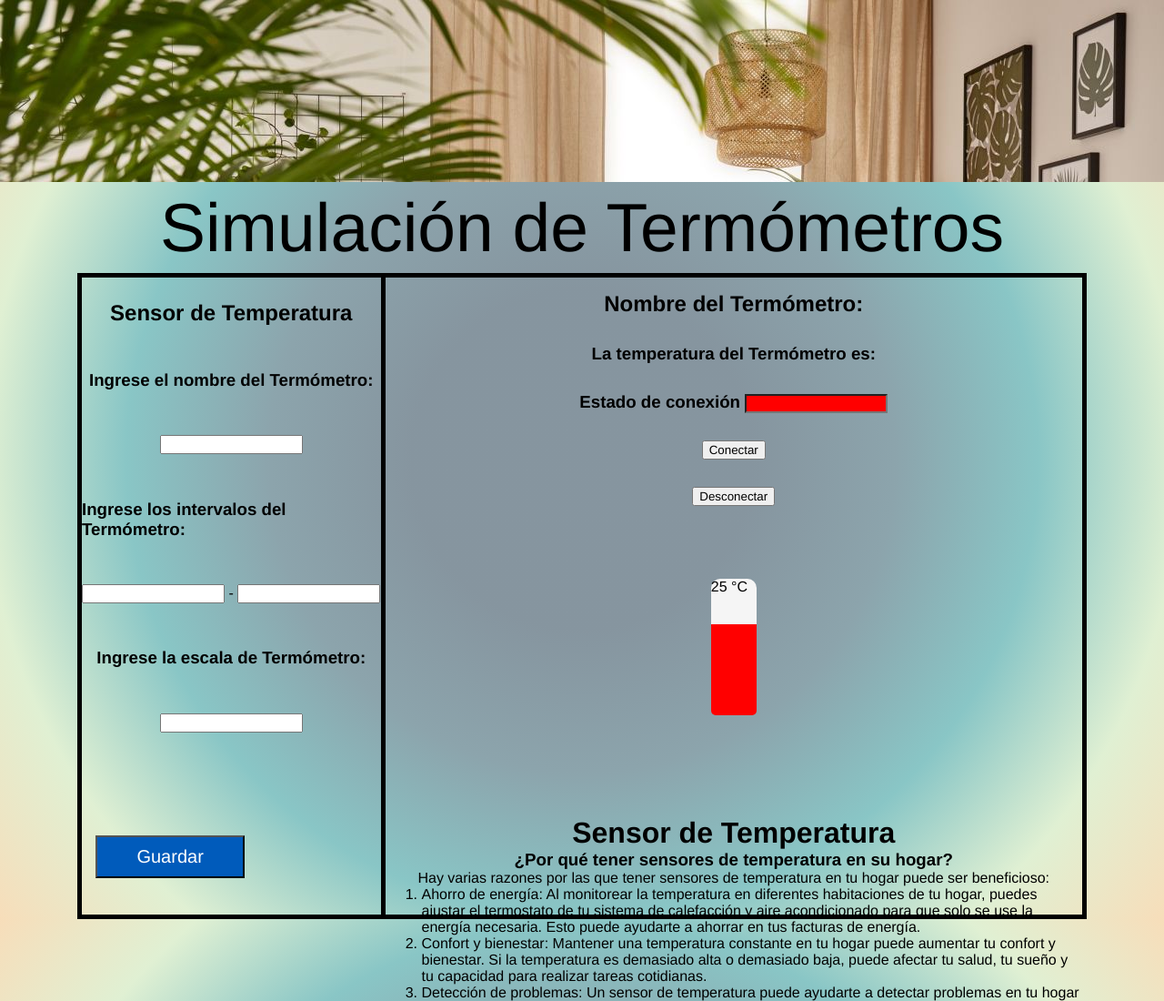
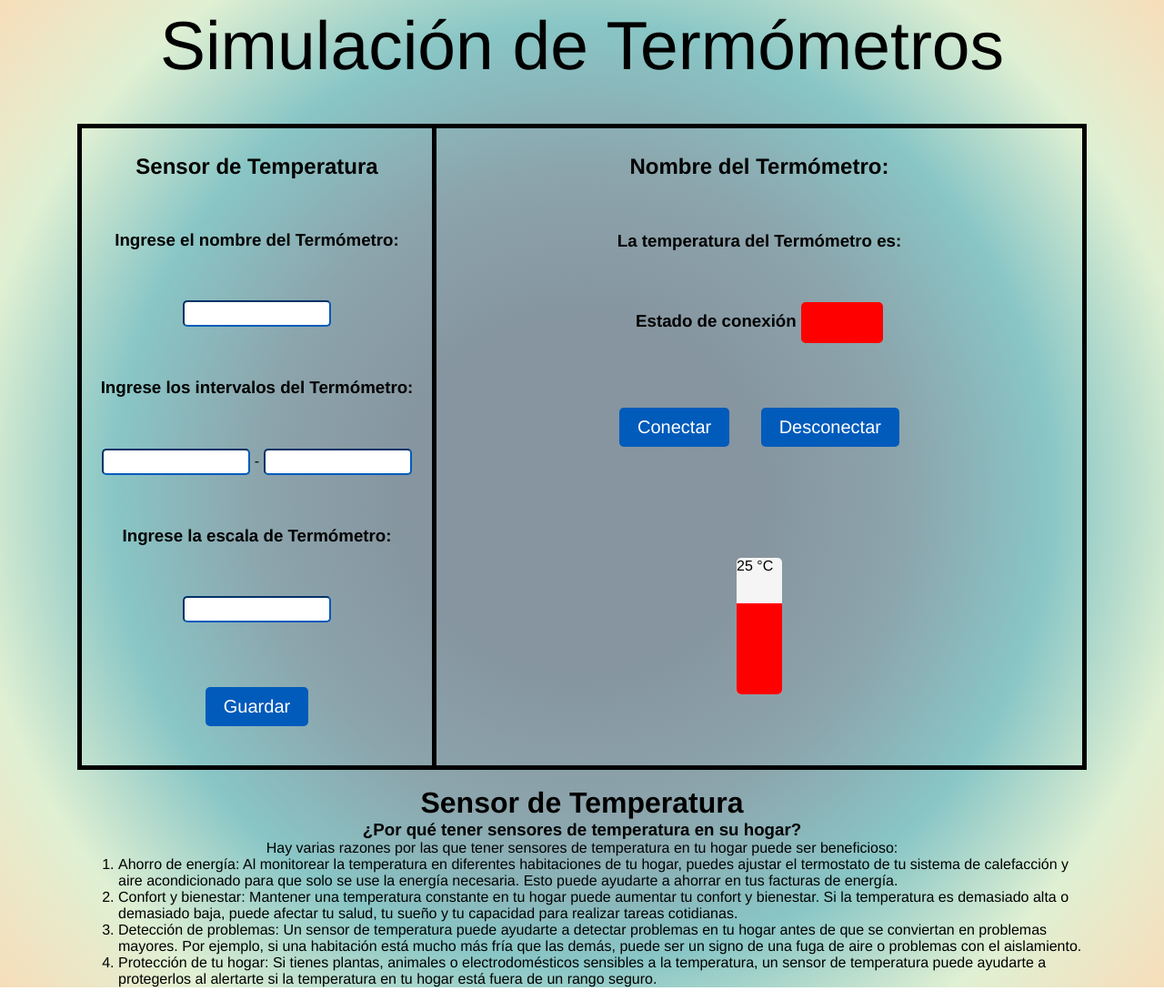
Before and after one commit to JaiderCM/Cliente-HTML, a plain HTML site: page Cliente v2/index.html in a window 1280 px wide. Shown: the top 1100 px of the page at 91% size. Drawn offline with Linux system fonts and the light colour scheme.

Commit message:
Funcionalidad 1

```diff
--- a/Cliente v2/index.html
+++ b/Cliente v2/index.html
@@ -5,70 +5,48 @@
     <meta http-equiv="X-UA-Compatible" content="IE=edge">
     <meta name="viewport" content="width=device-width, initial-scale=1.0">
     <link rel = "stylesheet" href="style.css"/>
-    <title>Document</title>
+    <title>Termometro</title>
 </head>
 <body>
         <div class = "main">
+            <!--<header id="Arriba"> </header>-->
+            <header id="Titulo">Simulación de Termómetros</header>
+            <br></br>
+            <div class="container">
+                <aside class = "vista" id="Principal">
+                    <h2>Sensor de Temperatura</h2>
+                    <h3>Ingrese el nombre del Termómetro: </h3>
 
-
-            <header id="Arriba"> </header>
-
-            <div class="espacio"></div>
-
-            <header id="Titulo"> Simulación de Termómetros</header>
-
-            <div class="container">
-
-                <aside class = "vista" id="Principal">
-
-                    <h2>
-                        Sensor de Temperatura
-                    </h2>
-
-                    <h3> Ingrese el nombre del Termómetro:</h3>
-                    <input id="nombreTer">
+                    <input type="text" id="nombreTer">
 
                     <h3> Ingrese los intervalos del Termómetro:</h3>
 
                     <div class="inter">
-                        <input id="interMenor"> - <input id="interMayor">
+                        <input type="number" id="interMenor"> - <input type="number" id="interMayor">
                     </div>
 
+                    <h3> Ingrese la escala de Termómetro:</h3>
+                    <input type="number" id="escala">
 
-                    <h3> Ingrese la escala de Termómetro:</h3>
-                    <input id="escala">
-                    <h3>
-
-                    </h3>
-                    <button id="btnGuardar"> Guardar </button>
-
+                    <center><button id="btnGuardar"> Guardar </button></center>
                 </aside>
 
-                <div class="espacio"></div>
-
-                <div class = "vista" id="Termometro">
-
+                <div class = "vista">
                     <h2> Nombre del Termómetro: </h2>
                     <h3> La temperatura del Termómetro es: </h3>
                     <h3> Estado de conexión <input id="Estado"> </h3>
-
-                    <button> Conectar </button> <button> Desconectar </button>
+                    <div class="botones"><button class="btnConexion"> Conectar </button> <button class="btnConexion"> Desconectar </button></div>
 
                     <div class = "Termometro">
                         <div class="mercury" style="height: 100px;"></div>
-                        <div class="temperature">25 °C
+                        <div class="temperature">25 °C</div>
                     </div>
-
                 </div>
-
-                <div class="espacio"></div>
-
+            </div>
+        </br>
             <footer class = "vista" id="Info">
-
                 <h1>Sensor de Temperatura</h1>
-
                 <h3>¿Por qué tener sensores de temperatura en su hogar?</h3>
-
                 <p> Hay varias razones por las que tener sensores de temperatura en tu hogar puede ser beneficioso:
                     <ol>
                         <li>Ahorro de energía: Al monitorear la temperatura en diferentes habitaciones de tu hogar, puedes ajustar el termostato de tu sistema de calefacción y aire acondicionado para que solo se use la energía necesaria. Esto puede ayudarte a ahorrar en tus facturas de energía. </li>
@@ -77,11 +55,7 @@
                         <li>Protección de tu hogar: Si tienes plantas, animales o electrodomésticos sensibles a la temperatura, un sensor de temperatura puede ayudarte a protegerlos al alertarte si la temperatura en tu hogar está fuera de un rango seguro. </li>
                     </ol>
                 </p>
-
             </footer>
-
-            </div>
-
         </div>
 </body>
 </html>
--- a/Cliente v2/style.css
+++ b/Cliente v2/style.css
@@ -22,7 +22,6 @@ body{
   display: flex;
   border: 5px solid black;
   height: 700px;
-
 }
 
 #Arriba{
@@ -33,7 +32,6 @@ body{
   width: 100%;
   line-height: 300px;
   color: blue;
-
 }
 
 #Titulo{
@@ -51,26 +49,31 @@ body{
 
 aside{
   float: left;
-  width: 30%;
+  width: 35%;
   border-right: 5px solid black;
+  margin: 0px;
 }
 
 #Termometro{
   width: 70%;
-  float: left;
   height: 900px;
 }
 
 footer{
-
+  width: 1100px;
+  display: flex;
 }
 
 #Estado{
   background-color: red;
+  margin: 0px;
+  padding: 15px;
+  width: 60px;
+  border-radius: 5px;
+  border: none;
 }
 
 #btnGuardar {
-  width: 50%;
   margin: 15px;
   text-decoration:none;
   font-weight:200;
@@ -81,16 +84,31 @@ footer{
   padding-left:20px;
   padding-right:20px;
   background-color:#005BBB;
+  border: none;
+  border-radius: 5px;
 }
 
-
+.btnConexion{
+  margin: 15px;
+  text-decoration:none;
+  font-weight:200;
+  font-size:20px;
+  color:#ffffff;
+  padding-top:10px;
+  padding-bottom:10px;
+  padding-left:20px;
+  padding-right:20px;
+  background-color:#005BBB;
+  border: none;
+  border-radius: 5px;
+}
 
 .Termometro {
         position: relative;
         width: 50px;
         height: 150px;
         background-color: #f5f5f5;
-        border-radius: 10px;
+        border-radius: 5px;
         margin: 50px auto;
       }
       .Termometro:before {
@@ -117,3 +135,19 @@ footer{
         font-size: 24px;
         margin-top: 30px;
       }
+
+.botones{
+  display: inline;
+}
+
+input[type="text"]{
+  border-radius: 5px;
+  padding: 5px;
+  border-color:#005BBB;
+}
+
+input[type="number"]{
+  border-radius: 5px;
+  padding: 5px;
+  border-color:#005BBB;
+}
```
Lines whose indentation alone changed are shown as unchanged.
